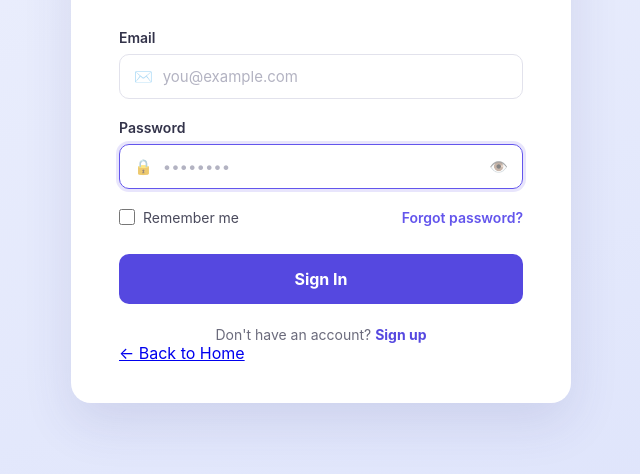
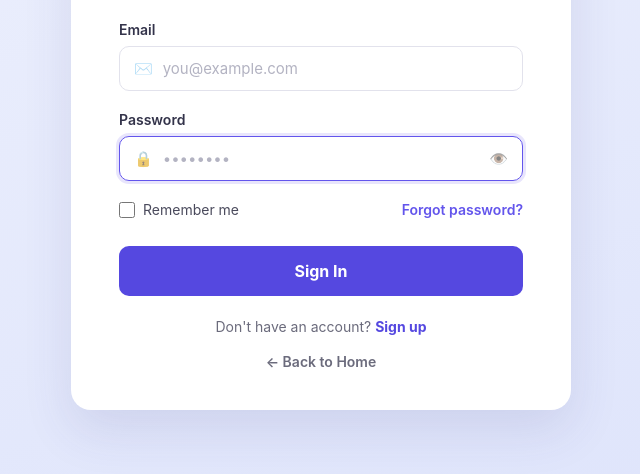
Before and after one commit to MuhammadAbdullahKhan11may/Student-Management-System, a plain HTML site: page login.html in a window 1280 px wide. Shown: the part 256-730 px from the top of the page, without its empty margins (319-959 px from the left). Drawn offline with Linux system fonts and the light colour scheme.

Commit message:
Update login.css

```diff
--- a/login.css
+++ b/login.css
@@ -170,3 +170,16 @@ body {
     padding: 36px 28px 32px;
   }
 }
+.back-link {
+  display: block;
+  text-align: center;
+  margin-top: 18px;
+  color: #6b6b7c;
+  font-size: 14px;
+  font-weight: 600;
+  text-decoration: none;
+}
+
+.back-link:hover {
+  color: #5548e0;
+}
```
